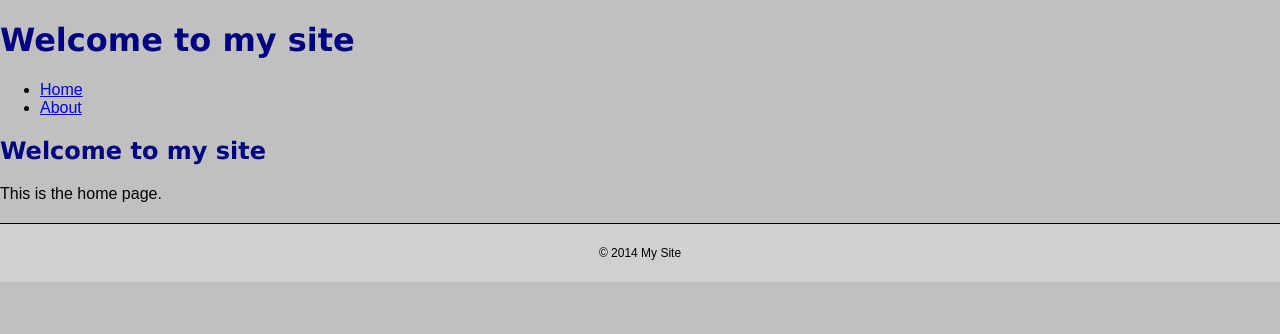
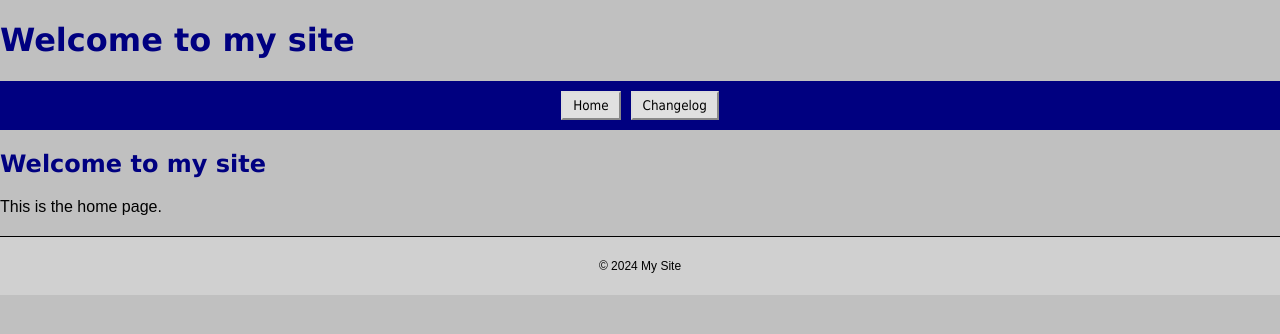
Before and after one commit to pheineke/website, a Flask app: page / in a window 1280 px wide. Shown: the top 334 px of the page. Run offline with Flask 3, Linux system fonts and the light colour scheme.

Commit message:
changelog updates

```diff
--- a/app/__init__.py
+++ b/app/__init__.py
@@ -7,4 +7,7 @@ def create_app():
     from app.home_controller import home
     app.register_blueprint(home, url_prefix='/')
 
+    from app.changelog_controller import changelog
+    app.register_blueprint(changelog, url_prefix='/changelog')
+
     return app
--- a/app/static/css/base.css
+++ b/app/static/css/base.css
@@ -41,6 +41,15 @@ button:hover, input[type="submit"]:hover {
     cursor: pointer;
 }
 
+button:active, input[type="submit"]:active {
+    border: 2px inset #DCDCDC; /* Eingedrückter Button-Stil */
+}
+
+button:hover, input[type="submit"]:hover {
+    background-color: #D0D0D0; /* Leicht dunklerer Effekt beim Hover */
+    cursor: pointer;
+}
+
 input[type="text"], textarea {
     border: 2px inset #DCDCDC;
     padding: 5px;
@@ -73,4 +82,16 @@ footer {
     padding: 10px;
     background-color: #D0D0D0;
     border-top: 1px solid black;
+
 }
+
+/* navbar buttons should be horizontally aligned */
+.navbar {
+    display: flex;
+    justify-content: center;
+    gap: 10px;
+    align-items: center;
+    background-color: #000080;
+    color: white;
+    padding: 10px;
+}
--- a/app/templates/base.html
+++ b/app/templates/base.html
@@ -10,12 +10,17 @@
             <h1>Welcome to my site</h1>
         {% endblock %}
     </header>
-    <nav>
+    <nav class="navbar">
         {% block nav %}
-            <ul>
-                <li><a href="/">Home</a></li>
-                <li><a href="/about/">About</a></li>
-            </ul>
+
+            <form action="{{ url_for('home.index') }}" method="get">
+                <input type="submit" value="Home" />
+            </form>
+
+            <form action="{{ url_for('changelog.index') }}" method="get">
+                <input type="submit" value="Changelog" />
+            </form>
+
         {% endblock %}
     </nav>
     <section>
@@ -23,7 +28,7 @@
     </section>
     <footer>
         {% block footer %}
-            <p>&copy; 2014 My Site</p>
+            <p>&copy; 2024 My Site</p>
         {% endblock %}
     </footer>
 </body>
```
Also changed, not shown: app/changelog_controller.py (added, +10 -0 lines), app/templates/changelog.html (added, +12 -0 lines), update.md (added, +1 -0 lines).
